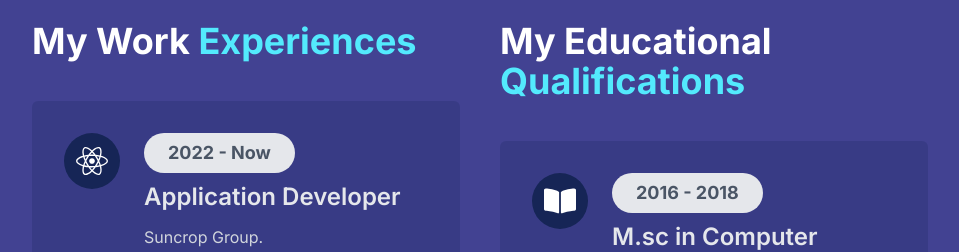
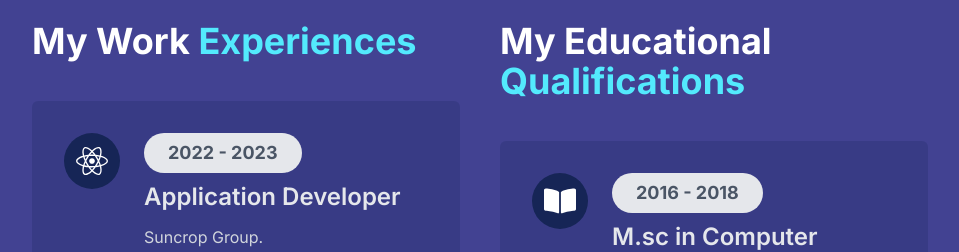
Before and after one commit to Najmul216/my_portfolio_website, a Next.js app: page / in a window 1280 px wide. Shown: the part 1540-1792 px from the top of the page, without its empty margins (160-1119 px from the left). Built offline with nearby package versions, Linux system fonts and the light colour scheme.

Commit message:
Resume date change

```diff
--- a/components/Home/Resume/Resume.tsx
+++ b/components/Home/Resume/Resume.tsx
@@ -19,7 +19,7 @@ const Resume = () => {
           >
             <ResumeCard
               Icon={FaReact}
-              date="2022 - Now"
+              date="2022 - 2023"
               role="Application Developer"
               text="Suncrop Group."
             />
```
